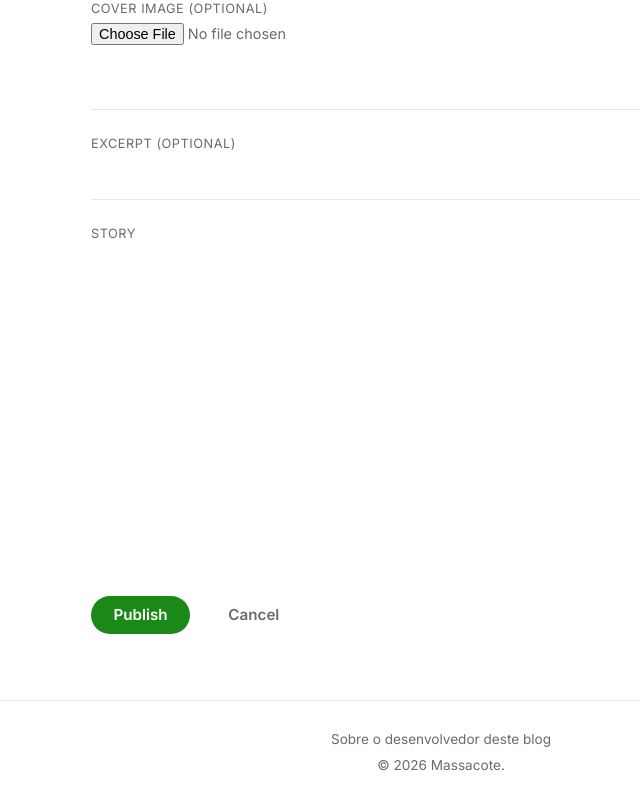
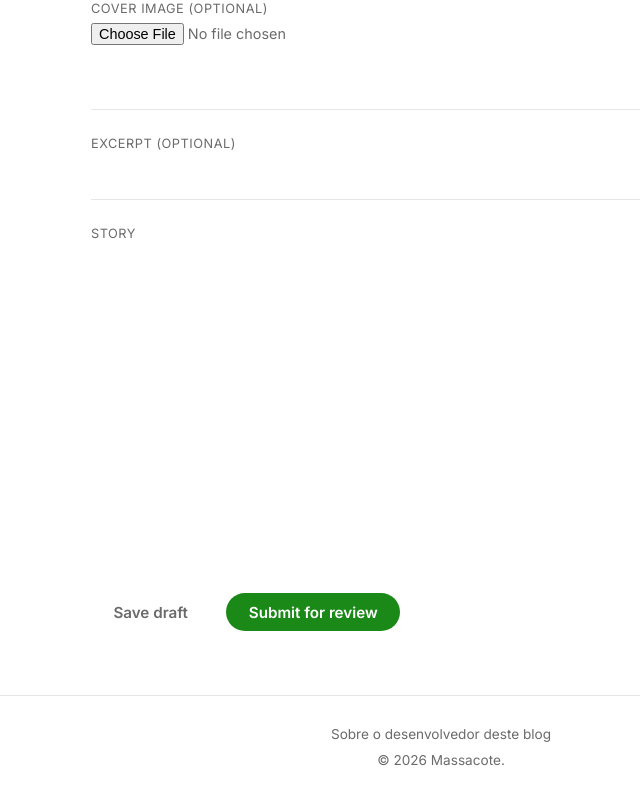
Before and after one commit to marcosalvesdev/massacote-blog, a Django app: page /posts/create/ in a window 1280 px wide. Shown: the part 115-920 px from the top of the page, without its empty margins (199-839 px from the left). After the commit the page ends 881 px from the top, so only its background shows below. Run offline with Django 5.2, Linux system fonts and the light colour scheme; the visitor is signed in with stand-in values (Sample User, id 1).

Commit message:
feat(post): update post forms and profile to reflect new workflow
Create/update forms now have Save draft and Submit for review actions.
Delete cancel button adapts its target based on post status.
Profile page replaces inline post sections with a link to the new
author posts page.

Co-Authored-By: Claude Sonnet 4.6 <noreply@anthropic.com>

```diff
--- a/account/templates/account/user.html
+++ b/account/templates/account/user.html
@@ -1,4 +1,5 @@
 {% extends "base.html" %}
+{% load static %}
 
 {% block title %}{{ profile_user.username }} — Massacote{% endblock %}
 
@@ -21,6 +22,7 @@
     {% endif %}
 
     <div class="profile-page__actions">
+        <a class="btn btn-secondary" href="{% url 'post:mine' %}">My posts</a>
         <a class="btn btn-secondary" href="{% url 'account:update' username=profile_user.username %}">Edit profile</a>
         <a class="btn btn-secondary" href="{% url 'password_change' %}">Change password</a>
         <a class="btn btn-danger" href="{% url 'account:delete' username=profile_user.username %}">Delete account</a>
--- a/post/templates/post/create.html
+++ b/post/templates/post/create.html
@@ -28,8 +28,8 @@
     {{ form.content }}
 
     <div class="form-actions">
-        <button type="submit" class="btn btn-primary">Publish</button>
-        <a class="btn btn-secondary" href="{% url 'post:list' %}">Cancel</a>
+        <button type="submit" name="action" value="draft" class="btn btn-secondary">Save draft</button>
+        <button type="submit" name="action" value="publish" class="btn btn-primary">Submit for review</button>
     </div>
 </form>
 {% endblock %}
--- a/post/templates/post/delete.html
+++ b/post/templates/post/delete.html
@@ -9,7 +9,11 @@
     <p class="confirm-form__body">This can't be undone.</p>
     <div class="form-actions">
         <button type="submit" class="btn btn-danger">Delete</button>
-        <a class="btn btn-secondary" href="{{ object.get_absolute_url }}">Cancel</a>
+        {% if object.status == 'draft' %}
+            <a class="btn btn-secondary" href="{% url 'post:mine' %}">Cancel</a>
+        {% else %}
+            <a class="btn btn-secondary" href="{{ object.get_absolute_url }}">Cancel</a>
+        {% endif %}
     </div>
 </form>
 {% endblock %}
--- a/post/templates/post/update.html
+++ b/post/templates/post/update.html
@@ -31,8 +31,9 @@
     {{ form.content }}
 
     <div class="form-actions">
-        <button type="submit" class="btn btn-primary">Save changes</button>
-        <a class="btn btn-secondary" href="{{ object.get_absolute_url }}">Cancel</a>
+        <button type="submit" name="action" value="draft" class="btn btn-secondary">Save draft</button>
+        <button type="submit" name="action" value="publish" class="btn btn-primary">Submit for review</button>
+        <a class="btn btn-secondary" href="{% url 'account:detail' username=request.user.username %}">Cancel</a>
     </div>
 </form>
 {% endblock %}
```
